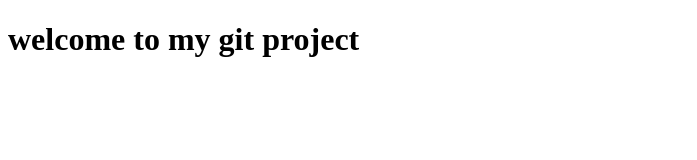
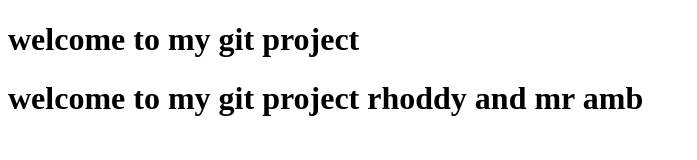
Before and after one commit to ogiebest/ogiebest.github.io, a plain HTML site: page index.html in a window 1280 px wide. Shown: the whole page, without its empty margins (0-697 px from the left). Drawn offline with Linux system fonts and the light colour scheme.

Commit message:
Update index.html

```diff
--- a/index.html
+++ b/index.html
@@ -1,12 +1,11 @@
 <!DOCTYPE html>
 <html>
 <head>
-    <title>my gitproject</title>
+<title>my gitproject</title>
 <link rel="stylesheet" href="style.css">
 </head>
-
-
 <body>
 <h1>welcome to my git project</h1>
+<h1>welcome to my git project rhoddy and mr amb</h1>
 </body>
 </html>
```
